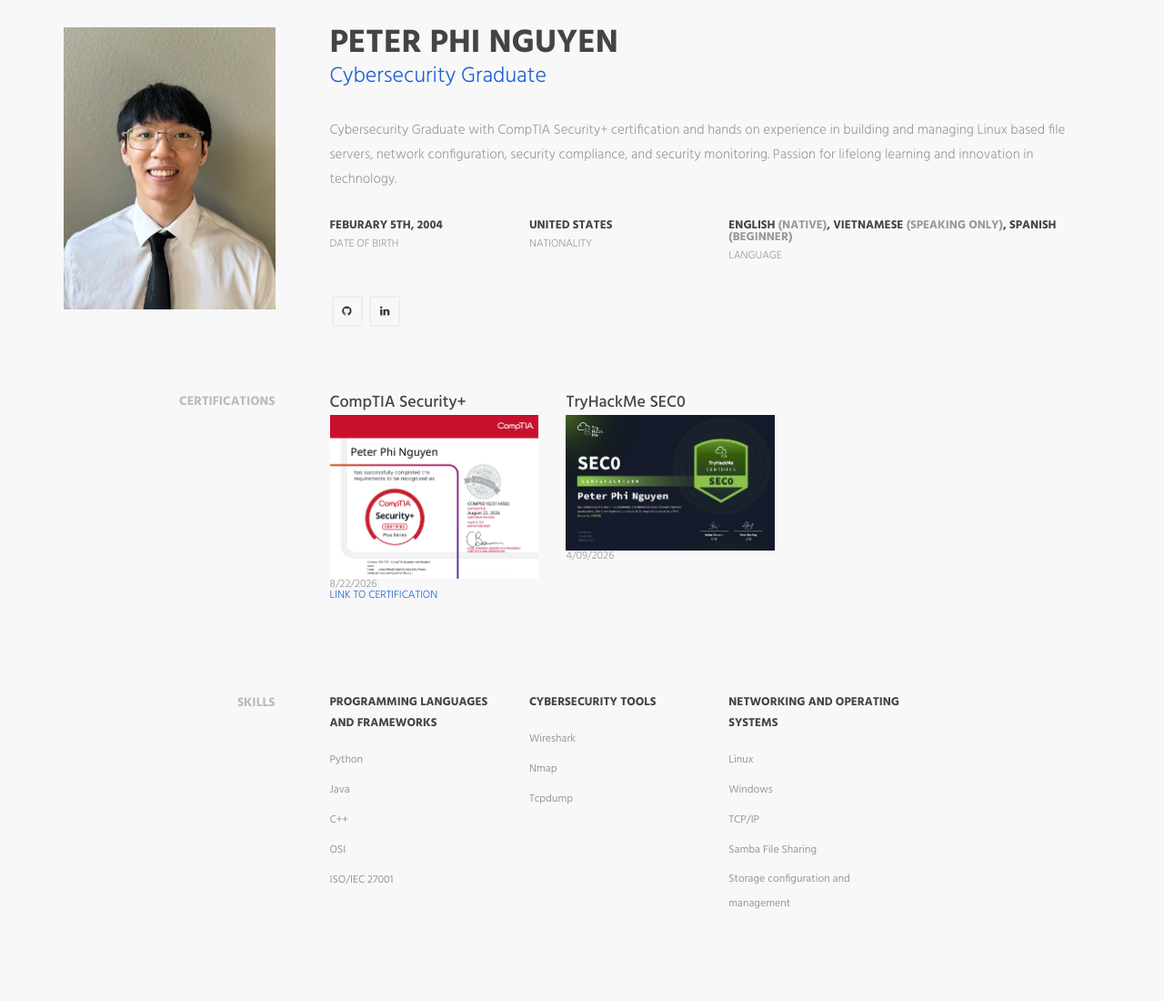
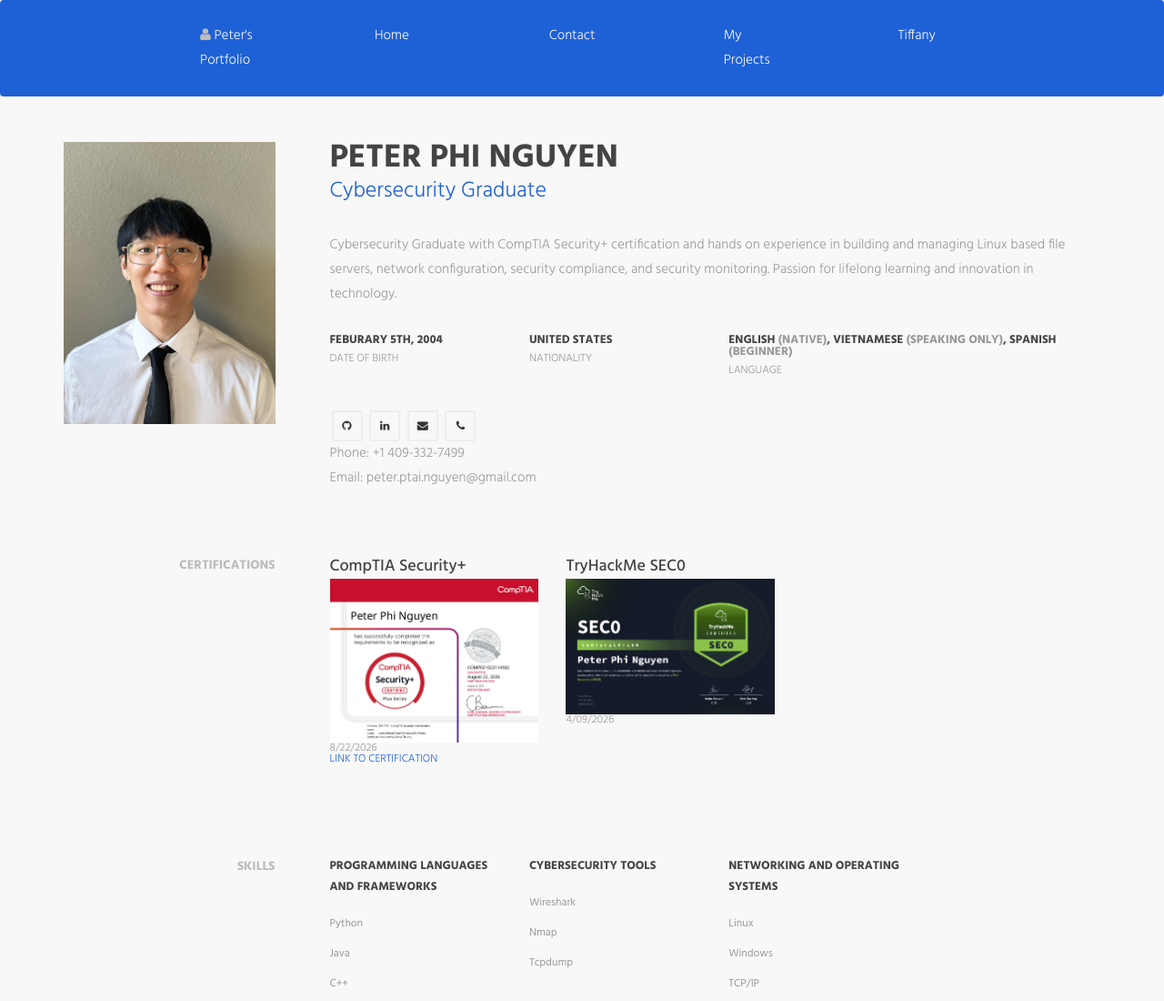
Before and after one commit to VagabondPeak/PeterNguyenWebsite, a plain HTML site: page Phomelab.html in a window 1280 px wide. Shown: the top 1100 px of the page at 91% size. Drawn offline with Linux system fonts and the light colour scheme.

Commit message:
project page

```diff
--- a/Phomelab.html
+++ b/Phomelab.html
@@ -42,6 +42,34 @@
 </div>
 
 <header class="header">
+    <nav class="navbar" aria-label="Main Navigation">
+    <ul class="nav-links">
+        <div class="col-md-12">
+            <div style="display: flex; justify-content: space-evenly;" class="row">
+                <div style="text-align: left;" class="col-md-1">
+                    <i class="fa fa-user"></i>
+                    <a href="index.html" class="logo">Peter's Portfolio</a>
+                </div>
+                <div class="col-md-1">
+                    <li><a href="index.html" aria-current="page">Home</a></li>
+                </div>
+                <!-- about section for later<div class="col-md-1">
+                    <li><a href="MoreInfo.html">About</a></li>
+                </div>-->
+                <div class="col-md-1">
+                    <li><a href="#contact">Contact</a></li>
+                </div>
+                <div class="col-md-1">
+                    <li><a href="#projects">My Projects</a></li>
+                </div>
+                <div class="col-md-1">
+                    <li><a href="TiffanyAuthentication.html">Tiffany</a></li>
+                </div>
+            </div>
+        </div>
+    </ul>
+
+    </nav>
     <div class="container">
         <div class="row">
             <div class="col-md-3">
@@ -84,8 +112,15 @@ innovation in technology.
                 </div>
 
                 <ul class="social-icon">
-                    <li><a href="https://github.com/VagabondPeak"><i class="fa fa-github" aria-hidden="true"></i></a></li>
+
+                    <li><a id="contact" href="https://github.com/VagabondPeak"><i class="fa fa-github" aria-hidden="true"></i></a></li>
                     <li><a href="https://www.linkedin.com/in/peter-nguyen-78469422b/"><i class="fa fa-linkedin" aria-hidden="true"></i></a></li>
+                    <li><a href="mailto:peter.ptai.nguyen@gmail.com"><i class="fa fa-envelope" aria-hidden="true"></i></a></li>
+                    <li><a href="tel:14093327499"><i class="fa fa-phone" aria-hidden="true"></i></a></li>
+
+                    <p> Phone: +1 409-332-7499<br> Email: peter.ptai.nguyen@gmail.com</p>
+
+
                 </ul>
             </div>
         </div>
```
Also changed, not shown: index.html (+5 -5 lines).
